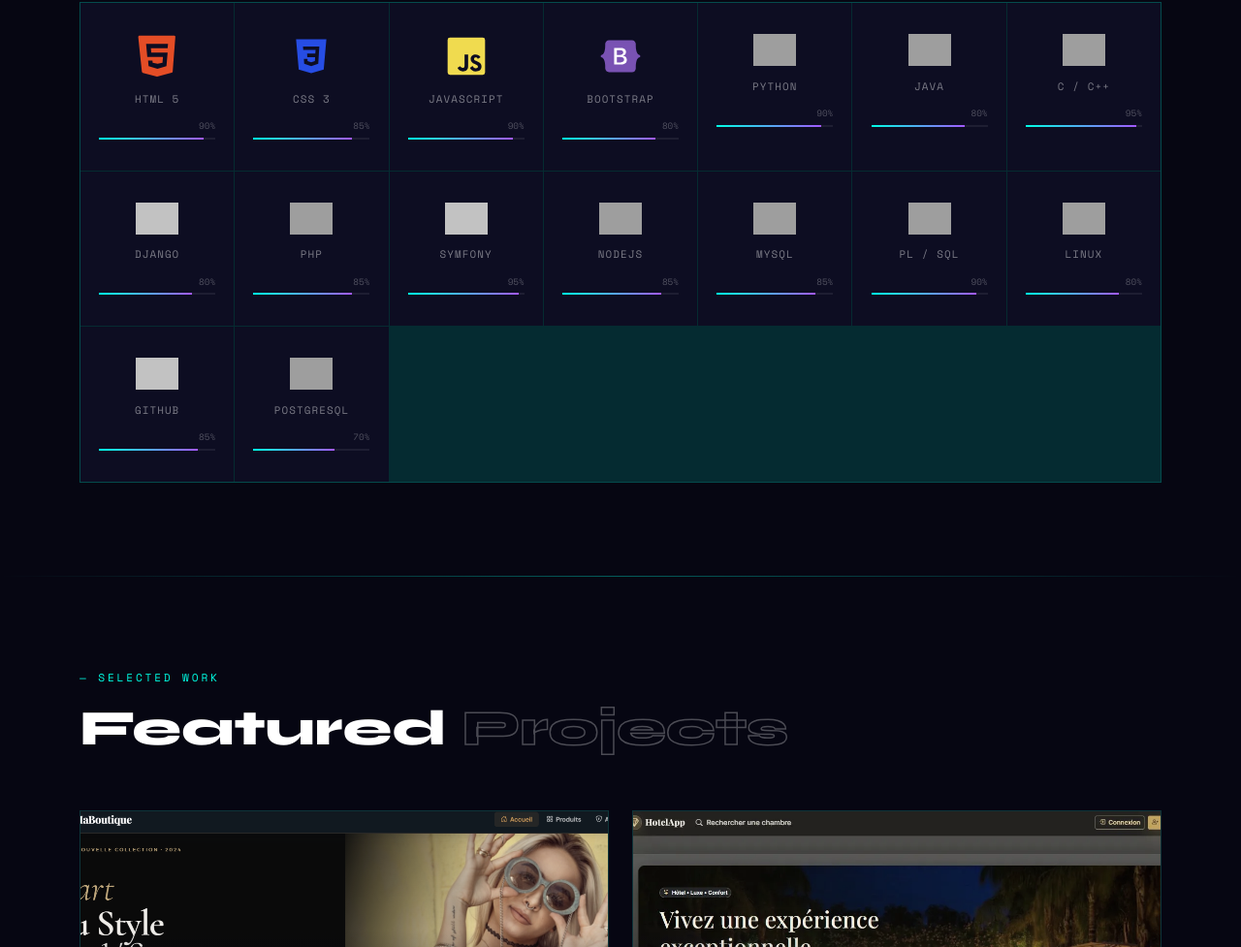
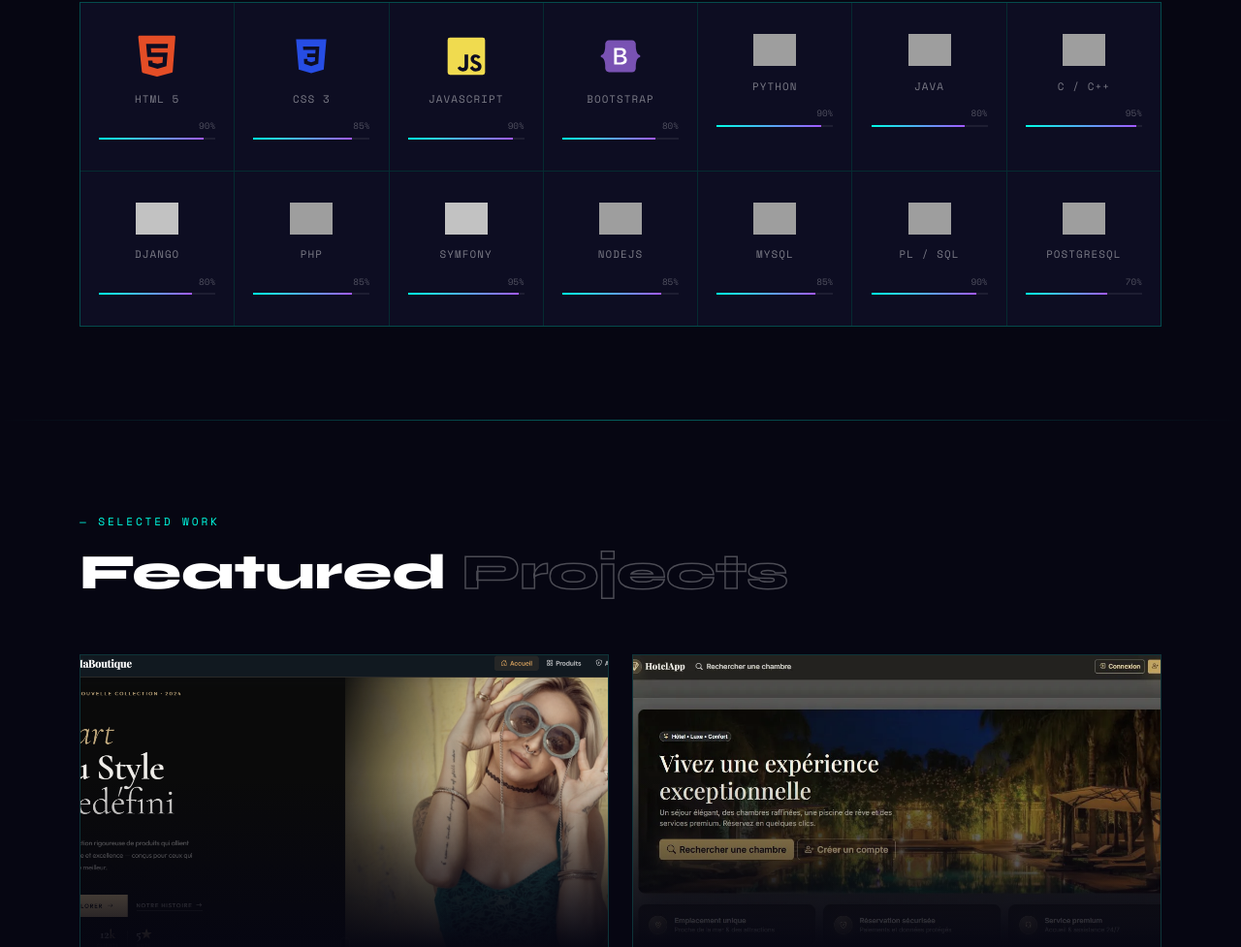
Before and after one commit to ilianeFI/iliane-s-Portfoilio, a plain HTML site: page index.html in a window 1280 px wide. Shown: the part 1967-2944 px from the top of the page at 97% size. Drawn offline with nearby package versions, Linux system fonts and the light colour scheme; grey boxes are pictures that could not be loaded.

Commit message:
fix bugs

```diff
--- a/index.html
+++ b/index.html
@@ -251,18 +251,6 @@
       <img src="https://cdn.jsdelivr.net/gh/devicons/devicon/icons/oracle/oracle-original.svg" width="44" alt="PL/SQL">
       <span class="skill-name">PL / SQL</span>
       <div class="skill-bar-wrap"><div class="skill-bar-label"><span>90%</span></div><div class="skill-bar"><div class="skill-bar-fill" style="--w:.90"></div></div></div>
-    </div>
-
-    <div class="skill-cell">
-      <img src="https://cdn.jsdelivr.net/gh/devicons/devicon/icons/linux/linux-original.svg" width="44" alt="Linux">
-      <span class="skill-name">Linux</span>
-      <div class="skill-bar-wrap"><div class="skill-bar-label"><span>80%</span></div><div class="skill-bar"><div class="skill-bar-fill" style="--w:.80"></div></div></div>
-    </div>
-
-    <div class="skill-cell">
-      <img src="https://cdn.jsdelivr.net/gh/devicons/devicon/icons/github/github-original.svg" width="44" alt="GitHub" style="filter:invert(1) brightness(2)">
-      <span class="skill-name">GitHub</span>
-      <div class="skill-bar-wrap"><div class="skill-bar-label"><span>85%</span></div><div class="skill-bar"><div class="skill-bar-fill" style="--w:.85"></div></div></div>
     </div>
 
     <div class="skill-cell">
```
